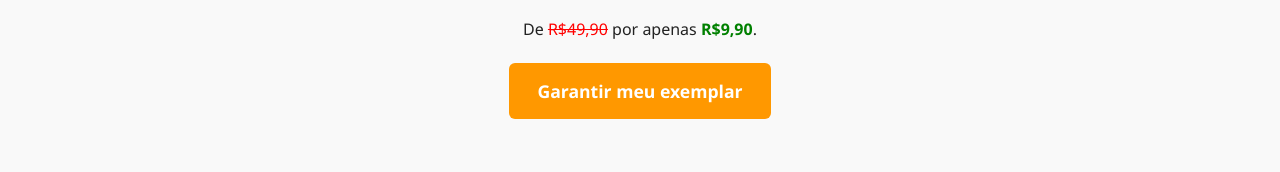
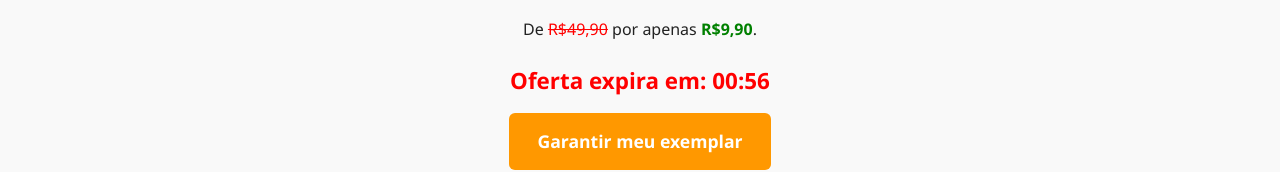
Before and after one commit to digitalfilipe03-bot/Genesis-Pessoal, a plain HTML site: page index.html in a window 1280 px wide. Shown: the part 1867-2039 px from the top of the page. Drawn offline with Linux system fonts and the light colour scheme.

Commit message:
Add files via upload

```diff
--- a/index.html
+++ b/index.html
@@ -19,7 +19,7 @@
       color: #222;
     }
 
-    /* HERO (com fundo da imagem) */
+    /* HERO */
     header {
       position: relative;
       height: 100vh;
@@ -151,6 +151,14 @@
       max-width: 500px;
     }
 
+    /* Timer */
+    #timer {
+      font-size: 1.4rem;
+      font-weight: bold;
+      color: red;
+      margin: 15px 0;
+    }
+
     footer {
       background: #62c255c7;
       text-align: center;
@@ -217,6 +225,7 @@
       De <span style="text-decoration: line-through; color: red;">R$49,90</span>
       por apenas <strong style="color:green;">R$9,90</strong>.
     </p>
+    <div id="timer">Oferta expira em: 01:00</div>
     <a href="https://pay.kiwify.com.br/A52YriQ" target="_blank" class="btn">Garantir meu exemplar</a>
   </section>
 
@@ -226,5 +235,22 @@
     <p>Contato: digitalfilipe03@gmail.com | Instagram: @filipeleber</p>
   </footer>
 
+  <!-- Script Timer -->
+  <script>
+    let time = 60; // 1 minuto
+    const timerEl = document.getElementById('timer');
+
+    const countdown = setInterval(() => {
+      const minutes = String(Math.floor(time / 60)).padStart(2, '0');
+      const seconds = String(time % 60).padStart(2, '0');
+      timerEl.textContent = `Oferta expira em: ${minutes}:${seconds}`;
+      time--;
+
+      if (time < 0) {
+        clearInterval(countdown);
+        timerEl.textContent = "⏰ Oferta encerrada!";
+      }
+    }, 1000);
+  </script>
 </body>
 </html>
```
